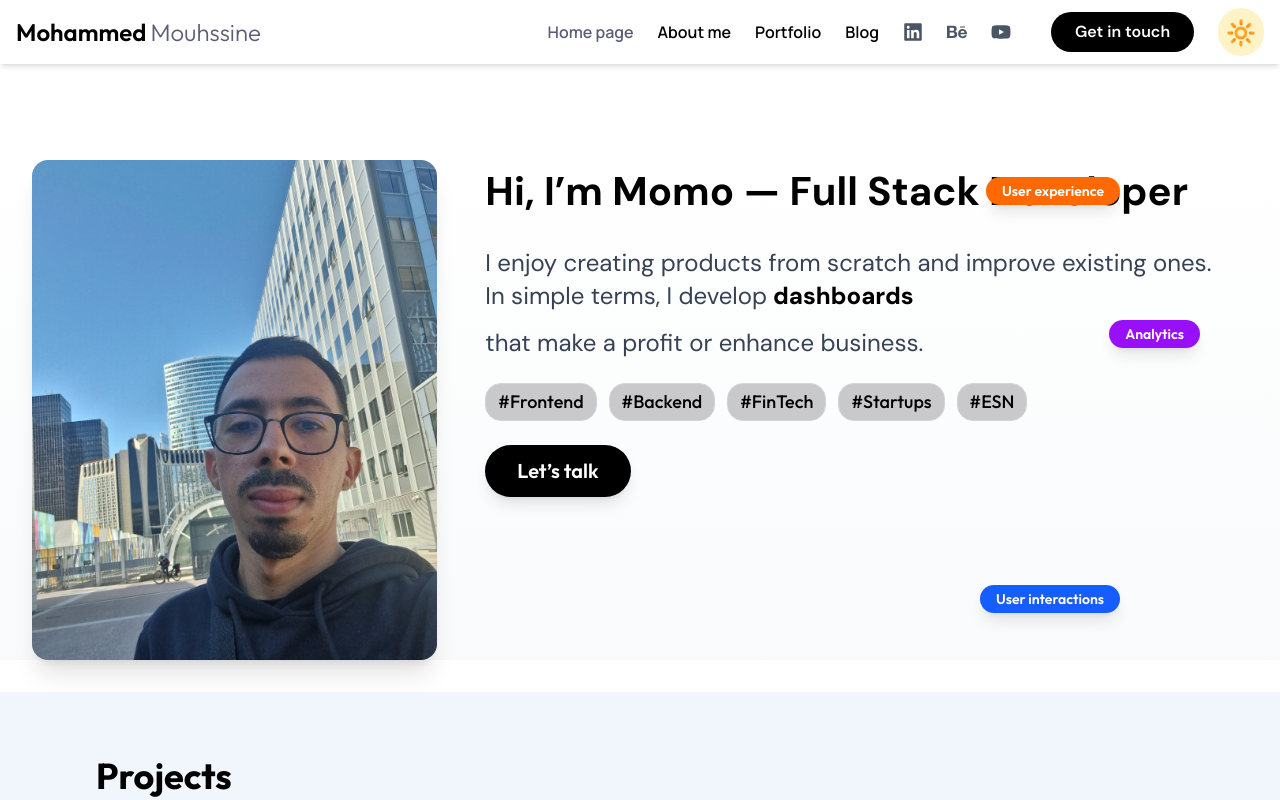
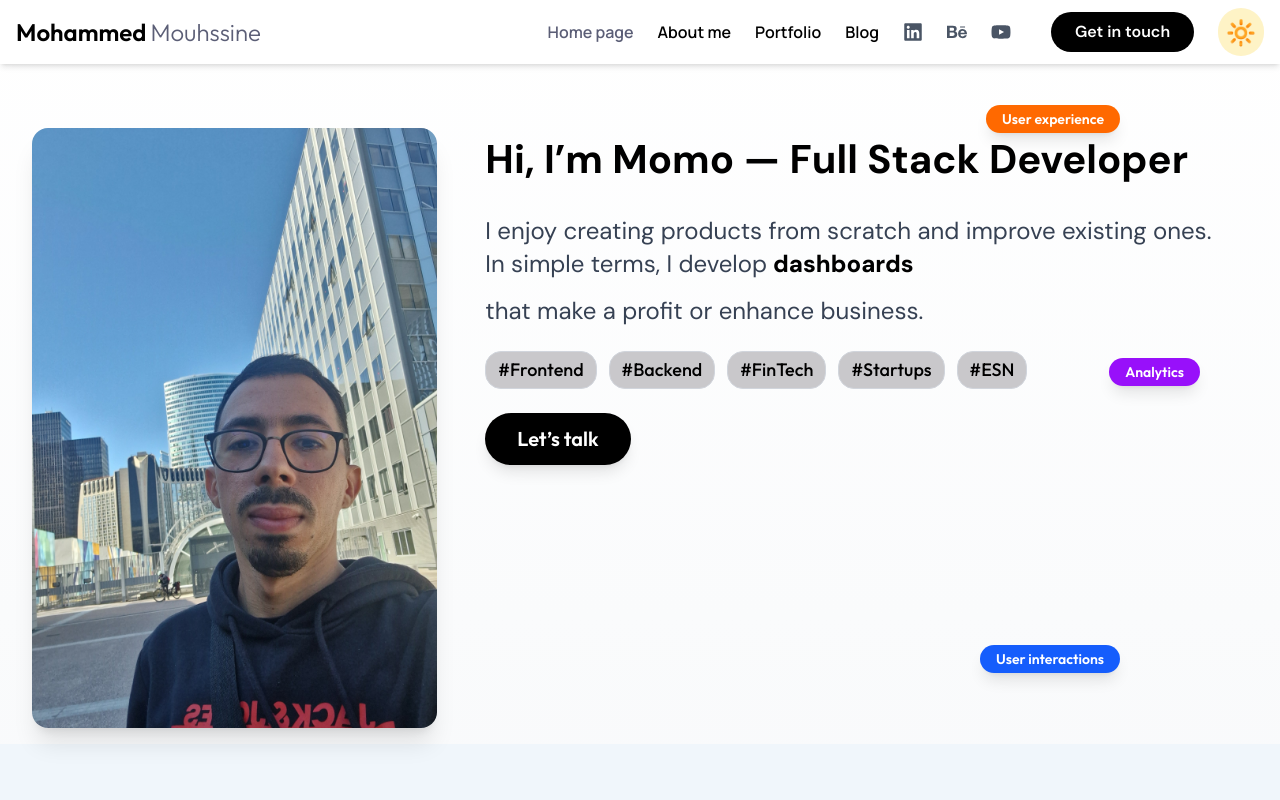
Before and after one commit to Andamlaka/personal-portfolio, a React (Vite) app in the folder portfolio/: page / in a window 1280 px wide. Shown: the top 800 px of the page. Built offline with nearby package versions, Linux system fonts and the light colour scheme.

Commit message:
updating

```diff
--- a/portfolio/src/components/HeroSection.jsx
+++ b/portfolio/src/components/HeroSection.jsx
@@ -22,14 +22,14 @@ export default function HeroSection() {
   }, []);
 
   return (
-    <section className='relative top-40 mb-48 flex flex-col items-center justify-center px-4 sm:px-6 md:px-8 bg-gradient-to-b from-white to-gray-50 dark:from-gray-900 dark:to-black'>
-      <div className='relative w-full max-w-7xl mx-auto flex flex-col lg:flex-row items-center lg:items-start gap-12'>
+    <section className='relative  flex flex-col items-center justify-center px-4 sm:px-6 md:px-8 bg-gradient-to-b from-white to-gray-50 dark:from-gray-900 dark:to-black'>
+      <div className='relative top-32 mb-36 w-full max-w-7xl mx-auto flex flex-col lg:flex-row items-center lg:items-start gap-12'>
         {/* Desktop Image */}
         <div className='hidden lg:block flex-shrink-0 w-1/3'>
           <img
             src='/homeHeroPic.jpg'
             alt='Developer working'
-            className='w-full h-auto max-h-[500px] object-cover rounded-2xl shadow-xl'
+            className='w-full h-auto max-h-[600px] object-cover rounded-2xl shadow-xl'
           />
         </div>
 
@@ -101,13 +101,13 @@ export default function HeroSection() {
       </div>
 
       {/* Floating labels (desktop only) */}
-      <span className='hidden lg:inline absolute bg-orange-500 text-white text-sm font-semibold px-4 py-1 rounded-full shadow-lg animate-bounce top-6 right-40'>
+      <span className='hidden lg:inline absolute bg-orange-500 text-white text-sm font-semibold px-4 py-1 rounded-full shadow-lg animate-bounce top-28 right-40'>
         User experience
       </span>
-      <span className='hidden lg:inline absolute bg-purple-600 text-white text-sm font-semibold px-4 py-1 rounded-full shadow-lg animate-pulse top-40 right-20'>
+      <span className='hidden lg:inline absolute bg-purple-600 text-white text-sm font-semibold px-4 py-1 rounded-full shadow-lg animate-pulse top-00 right-20'>
         Analytics
       </span>
-      <span className='hidden lg:inline absolute bg-blue-600 text-white text-sm font-semibold px-4 py-1 rounded-full shadow-lg animate-bounce bottom-10 right-40'>
+      <span className='hidden lg:inline absolute bg-blue-600 text-white text-sm font-semibold px-4 py-1 rounded-full shadow-lg animate-bounce bottom-16 right-40'>
         User interactions
       </span>
 
--- a/portfolio/src/pages/Blog.jsx
+++ b/portfolio/src/pages/Blog.jsx
@@ -25,8 +25,8 @@ export default function Blog() {
   ];
 
   return (
-    <section className="mt-20 px-6 py-16 md:px-12 lg:px-24 bg-white dark:bg-gray-950 text-gray-900 dark:text-white min-h-screen">
-      <div className="max-w-5xl mx-auto">
+    <section className=" px-6 py-16 md:px-12 lg:px-24 bg-white dark:bg-gray-950 text-gray-900 dark:text-white min-h-screen">
+      <div className="max-w-5xl mt-12 mx-auto">
         {/* Heading */}
         <motion.h1
           initial={{ opacity: 0, y: 40 }}
```
